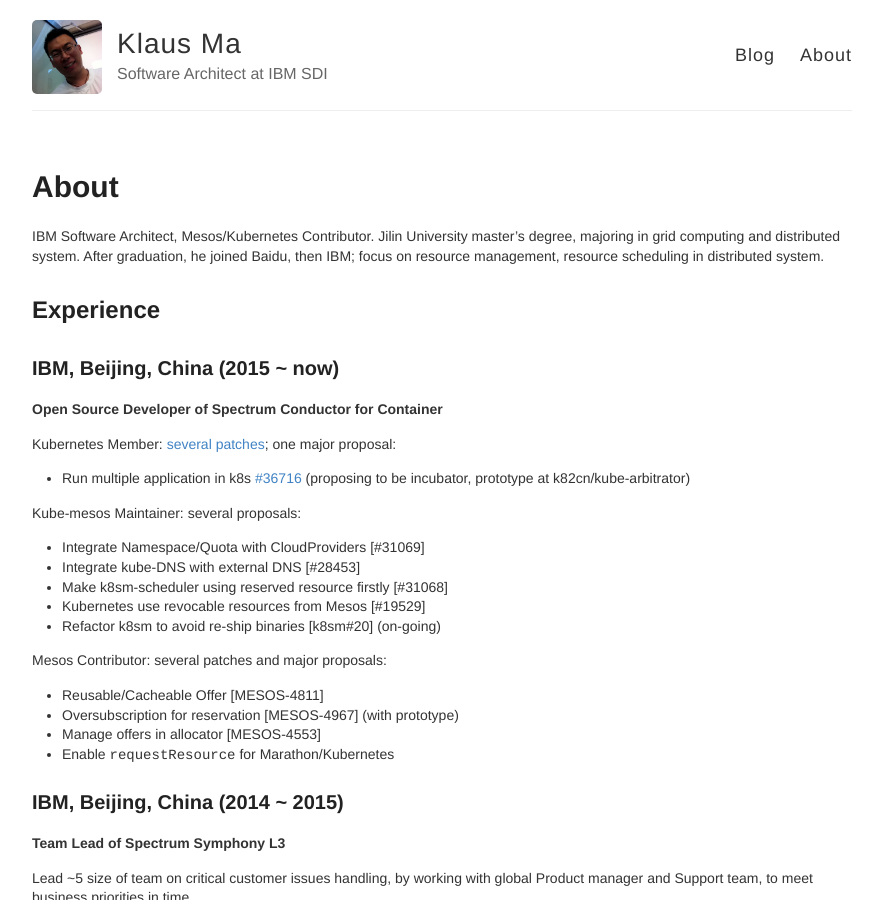
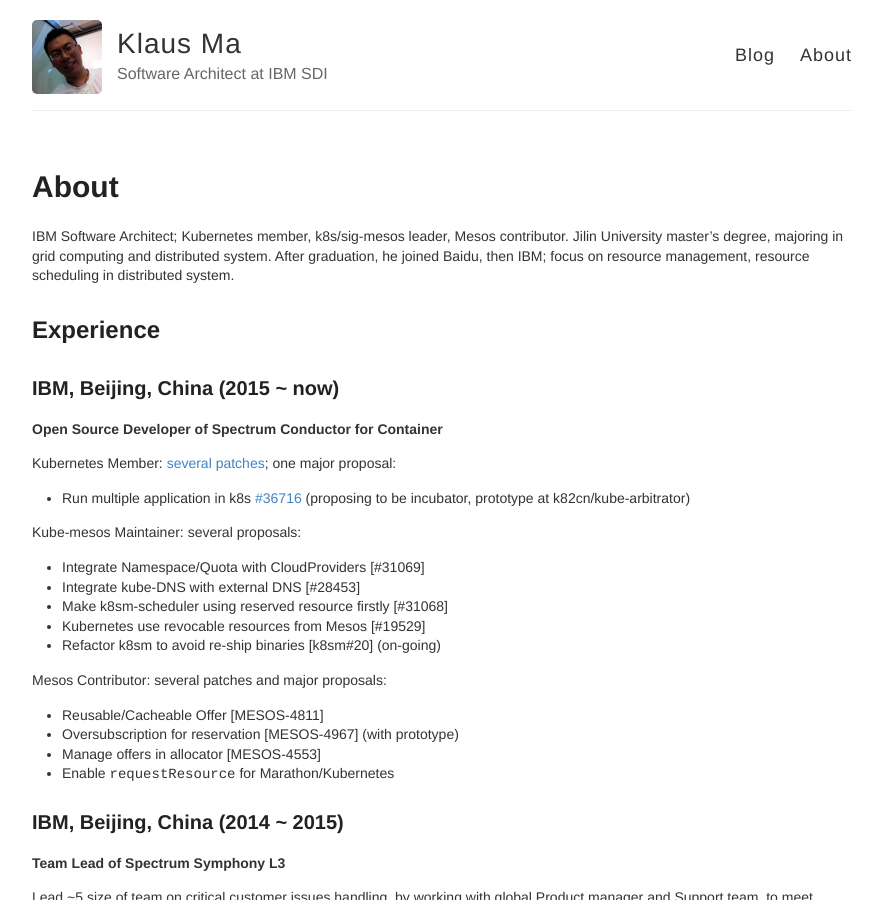
Before and after one commit to k82cn/k82cn.github.io, a Jekyll site: the page built from about.md, in a window 1280 px wide and 900 px high. Shown: the whole window, without its empty margins (198-1080 px from the left). Built offline with Jekyll 4.4.1, drawn with Linux system fonts in a browser that asks for light colours.

Commit message:
Update abstract.

```diff
--- a/about.md
+++ b/about.md
@@ -4,7 +4,7 @@
 permalink: /about/
 ---
 
-IBM Software Architect, Mesos/Kubernetes Contributor. Jilin University master's degree, majoring in grid computing and distributed system. After graduation, he joined Baidu, then IBM; focus on resource management, resource scheduling in distributed system.
+IBM Software Architect; Kubernetes member, k8s/sig-mesos leader, Mesos contributor. Jilin University master's degree, majoring in grid computing and distributed system. After graduation, he joined Baidu, then IBM; focus on resource management, resource scheduling in distributed system.
 
 ## Experience
 
```
